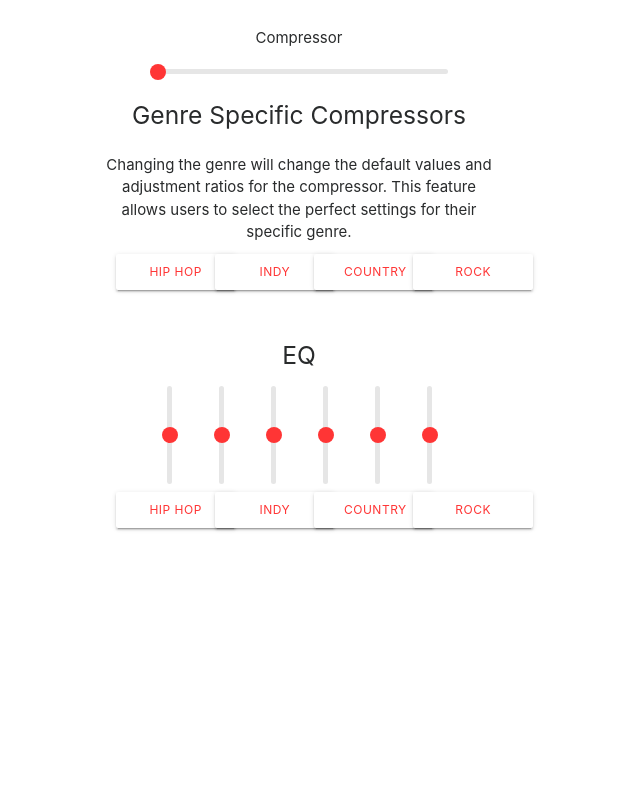
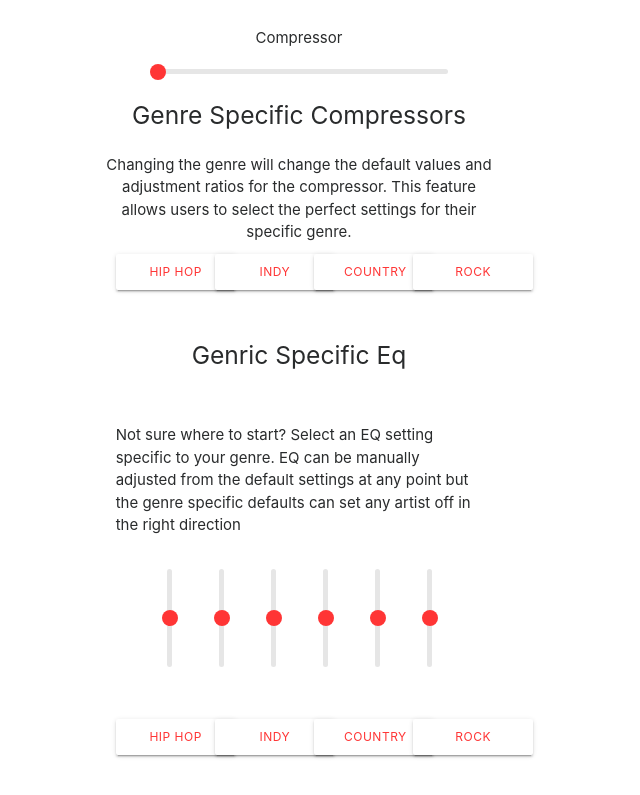
Before and after one commit to taylorpage/nebula-demo, an Angular app: page / in a window 1280 px wide. Shown: the part 3620-4415 px from the top of the page, without its empty margins (341-981 px from the left). Before the commit the page ends 4188 px from the top, so only its background shows below. Built offline with nearby package versions, Linux system fonts and the light colour scheme; what angular2-materialize would draw is missing.

Commit message:
Create genre specific default values

```diff
--- a/src/app/audio-editor/audio-editor.component.ts
+++ b/src/app/audio-editor/audio-editor.component.ts
@@ -1,7 +1,7 @@
 import { Component, OnInit } from '@angular/core';
 import { FormGroup, FormBuilder } from '@angular/forms';
 
-import presets from '../shared/audio-presets';
+import { presets } from '../shared/audio-presets';
 
 @Component({
   selector: 'app-audio-editor',
--- a/src/app/compressor-view/compressor-view.component.ts
+++ b/src/app/compressor-view/compressor-view.component.ts
@@ -1,6 +1,6 @@
 import { Component, OnInit } from '@angular/core';
 import { FormBuilder, FormGroup } from '@angular/forms';
-
+import { genreCompressors } from '../shared/audio-presets';
 @Component({
   selector: 'app-compressor-view',
   templateUrl: './compressor-view.component.html',
@@ -16,14 +16,6 @@ export class CompressorViewComponent implements OnInit {
   public ratio = 12;
   public attack = .4; // web audio api default: .003
   public release = .25;
-
-  // Genre specific compressor defaults
-  private genreCompressors = {
-    hiphop: [-10, 20, 5, .3, .0],
-    indy: [-0, 35, 3, .7, .0],
-    country: [-10, 30, 3, .6, .3],
-    rock: [-35, 25, 12, .6, .4]
-  };
 
   constructor(
     private formBuilder: FormBuilder
@@ -56,7 +48,7 @@ export class CompressorViewComponent implements OnInit {
 
   // Sets compressor defaults based on genre selected
   setGenreCompressorDefaults(genre: string) {
-    const settings = this.genreCompressors[genre];
+    const settings = genreCompressors[genre];
 
     this.threshold = settings[0];
     this.knee = settings[1];
--- a/src/app/eq-view/eq-view.component.html
+++ b/src/app/eq-view/eq-view.component.html
@@ -4,30 +4,35 @@
     <form [formGroup]="eqForm">
       <!-- Equalizer -->
       <div class="col-md-12 text-center">
-        <h5 class="pb-5">EQ</h5>
-        <div class="range-field">
-          <input type="range" class="vertical" max="100" min="-100" formControlName="eq32" (input)="updateEq('eq32')">
-          <input type="range" class="vertical" max="100" min="-100" formControlName="eq125" (input)="updateEq('eq125')">
-          <input type="range" class="vertical" max="100" min="-100" formControlName="eq500" (input)="updateEq('eq500')">
-          <input type="range" class="vertical" max="100" min="-100" formControlName="eq1000" (input)="updateEq('eq1000')">
-          <input type="range" class="vertical" max="100" min="-100" formControlName="eq4000" (input)="updateEq('eq4000')">
-          <input type="range" class="vertical" max="100" min="-100" formControlName="eq16000" (input)="updateEq('eq16000')">
+        <h5 class="pb-5">Genric Specific Eq</h5>
+        <p class="pb-5">
+          Not sure where to start? Select an EQ setting specific to your genre.
+          EQ can be manually adjusted from the default settings at any point
+          but the genre specific defaults can set any artist off in the right direction
+        </p>
+        <div class="range-field pt-3 pb-5">
+          <input type="range" class="vertical" max="100" min="-100" formControlName="eq32">
+          <input type="range" class="vertical" max="100" min="-100" formControlName="eq125">
+          <input type="range" class="vertical" max="100" min="-100" formControlName="eq500">
+          <input type="range" class="vertical" max="100" min="-100" formControlName="eq1000">
+          <input type="range" class="vertical" max="100" min="-100" formControlName="eq4000">
+          <input type="range" class="vertical" max="100" min="-100" formControlName="eq16000">
         </div>
       </div>
 
 
       <div class="row pt-5">
         <div class="col-xl-3">
-          <button class="btn btn-secondary genre waves-effect waves-light" (click)="setGenreCompressorDefaults('hiphop')">Hip Hop</button>
+          <button class="btn btn-secondary genre waves-effect waves-light" (click)="setGenreEqDefaults('hiphop')">Hip Hop</button>
         </div>
         <div class="col-xl-3">
-          <button class="btn btn-secondary genre waves-effect waves-light" (click)="setGenreCompressorDefaults('indy')">Indy</button>
+          <button class="btn btn-secondary genre waves-effect waves-light" (click)="setGenreEqDefaults('indy')">Indy</button>
         </div>
         <div class="col-xl-3">
-          <button class="btn btn-secondary genre waves-effect waves-light" (click)="setGenreCompressorDefaults('country')">Country</button>
+          <button class="btn btn-secondary genre waves-effect waves-light" (click)="setGenreEqDefaults('country')">Country</button>
         </div>
         <div class="col-xl-3">
-          <button class="btn btn-secondary genre waves-effect waves-light" (click)="setGenreCompressorDefaults('rock')">Rock</button>
+          <button class="btn btn-secondary genre waves-effect waves-light" (click)="setGenreEqDefaults('rock')">Rock</button>
         </div>
       </div>
     </form>
--- a/src/app/eq-view/eq-view.component.ts
+++ b/src/app/eq-view/eq-view.component.ts
@@ -1,6 +1,8 @@
 import { Component, OnInit } from '@angular/core';
 
 import { FormGroup, FormBuilder } from '@angular/forms';
+
+import { genreEqs } from '../shared/audio-presets';
 
 @Component({
   selector: 'app-eq-view',
@@ -10,6 +12,13 @@ import { FormGroup, FormBuilder } from '@angular/forms';
 export class EqViewComponent implements OnInit {
 
   public eqForm: FormGroup;
+
+  public eq32 = 0;
+  public eq125 = 0;
+  public eq500 = 0;
+  public eq1000 = 0;
+  public eq4000 = 0;
+  public eq16000 = 0;
 
   constructor(
     private formBuilder: FormBuilder
@@ -22,13 +31,27 @@ export class EqViewComponent implements OnInit {
   createEqForm() {
     this.eqForm = this.formBuilder.group({
       // EQ
-      eq32: 0,
-      eq125: 0,
-      eq500: 0,
-      eq1000: 0,
-      eq4000: 0,
-      eq16000: 0,
+      eq32: this.eq32,
+      eq125: this.eq125,
+      eq500: this.eq500,
+      eq1000: this.eq1000,
+      eq4000: this.eq4000,
+      eq16000: this.eq16000,
     });
   }
 
+  setGenreEqDefaults(genre: string) {
+    const settings = genreEqs[genre];
+
+    this.eq32 = settings[0];
+    this.eq125 = settings[1];
+    this.eq500 = settings[2];
+    this.eq1000 = settings[3];
+    this.eq4000 = settings[4];
+    this.eq16000 = settings[5];
+
+    // Reset form with new defaults
+    this.createEqForm();
+  }
+
 }
--- a/src/app/shared/audio-presets.ts
+++ b/src/app/shared/audio-presets.ts
@@ -1,4 +1,18 @@
-const presets = {
+export const genreCompressors = {
+  hiphop: [-10, 20, 5, .3, .0],
+  indy: [-0, 35, 3, .7, .0],
+  country: [-10, 30, 3, .6, .3],
+  rock: [-35, 25, 12, .6, .4]
+};
+
+export const genreEqs = {
+  hiphop: [36, 50, -13, -7, -5, 25],
+  indy: [36, 29, 19, 15, 30, 20],
+  country: [33, 47, 17, 0, -23, -33],
+  rock: [30, 25, -4, -7, 22, 32]
+};
+
+export const presets = {
   custom: {
     rangeOne: 0,
     rangeTwo: 0,
@@ -55,5 +69,3 @@ const presets = {
     eqSix: 60
   }
 };
-
-export default presets;
```
